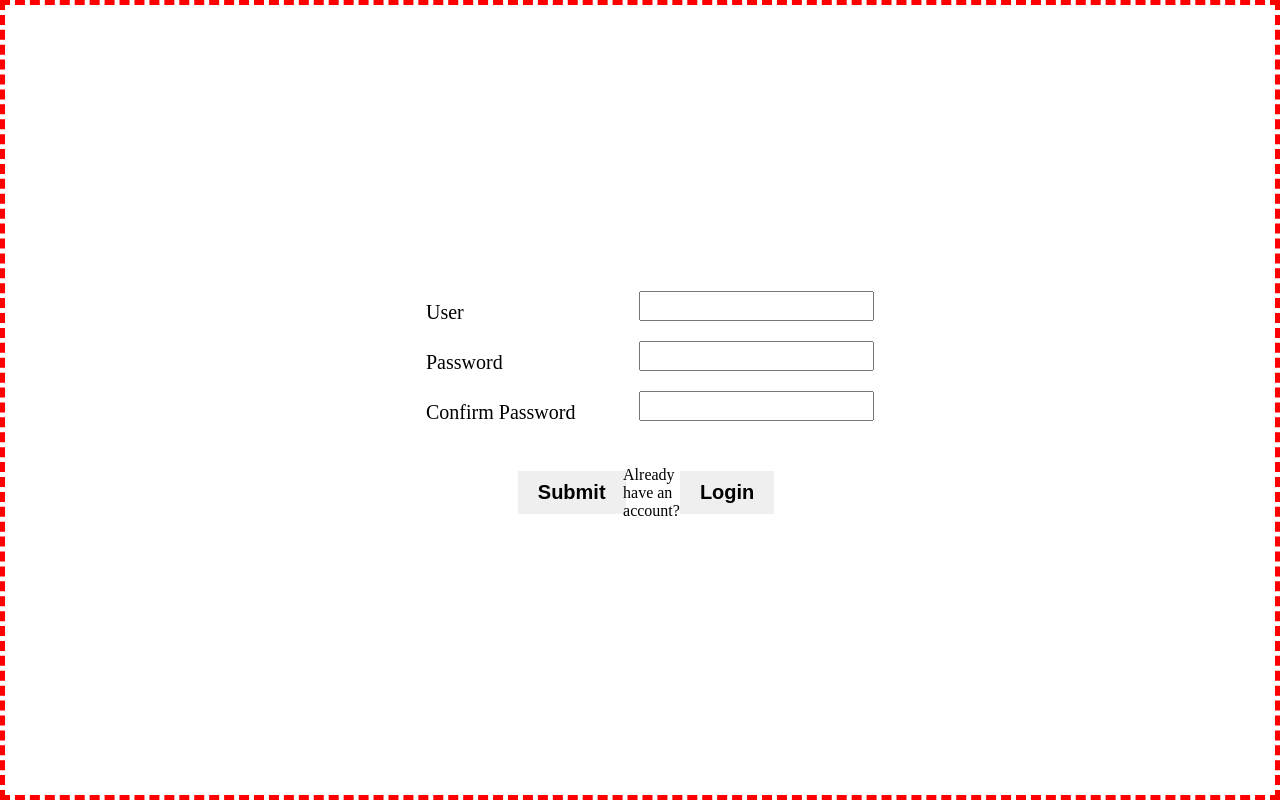
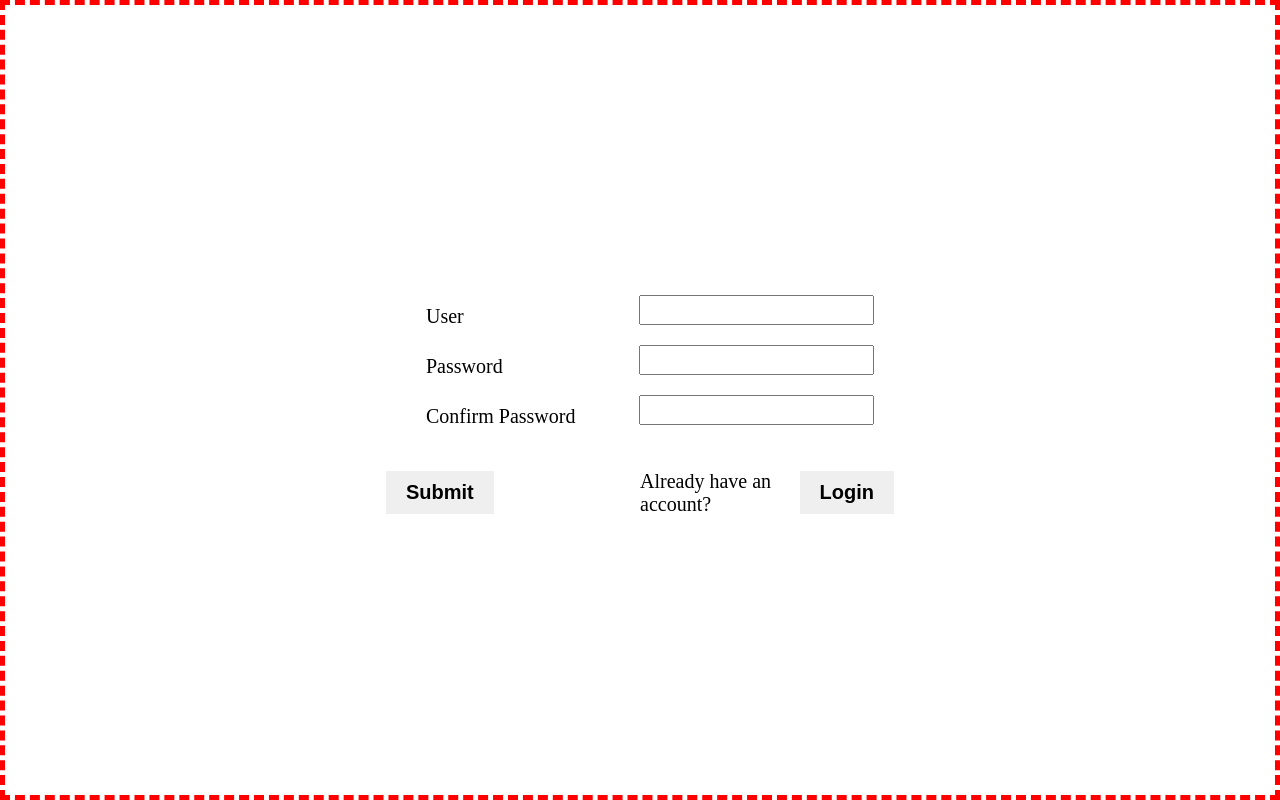
Before and after one commit to Ahamdan114/dissertify-hub, a React (Create React App) app in the folder client/: page / in a window 1280 px wide. Built offline with nearby package versions, Linux system fonts and the light colour scheme.

Commit message:
Resolved fixed width for paragraph

```diff
--- a/client/src/components/Authentication.css
+++ b/client/src/components/Authentication.css
@@ -46,15 +46,23 @@
     display: flex;
     justify-content: space-around;
     align-items: center;
-    width: 50%;
+    width: 100%;
     margin-top: 35px;
 }
 
+.authentication-submit {
+    width: 50%;
+}
+
 .authentication-redirection {
-    display: flex;
-    justify-content: center;
+    display: grid;
+    grid-template-columns: 2fr 1fr;
     align-items: center;
     width: 50%;
+}
+
+.authentication-redirection > p {
+    font-size: 20px;
 }
 
 .authentication-submit-btn, .authentication-redirection-btn {
```
